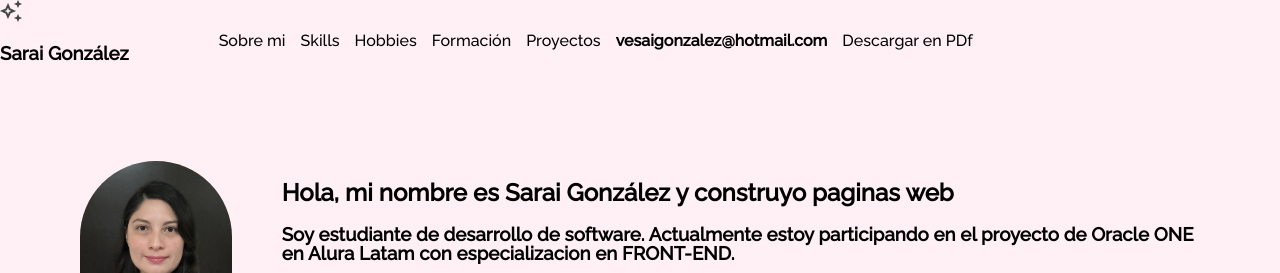
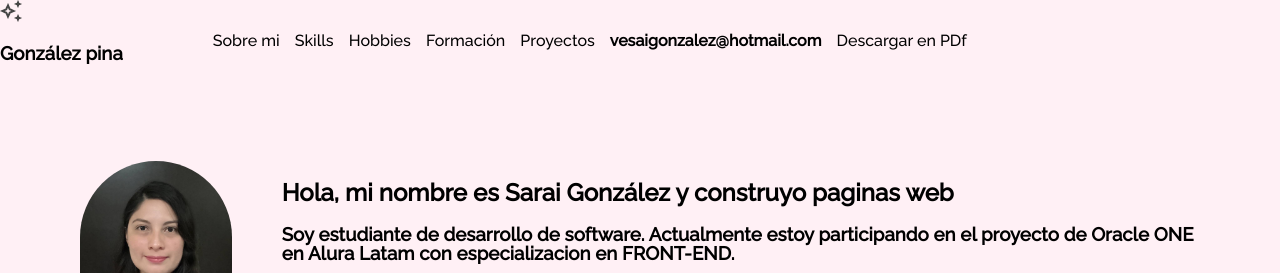
Before and after one commit to kattvi/kattvi.github.io, a plain HTML site: page index.html in a window 1280 px wide. Shown: the top 273 px of the page. Drawn offline with Linux system fonts and the light colour scheme.

Commit message:
cambio name

```diff
--- a/index.html
+++ b/index.html
@@ -20,7 +20,7 @@
         <section class="menu">
             <header class="menu__header">
                 <img src="assets\vector.png">
-                <h3 class="menu__title">Sarai González</h3>
+                <h3 class="menu__title"> González pina</h3>
             </header>
             <nav class="cabecera-contrainer">
                 <ul class="menu-list">
```
